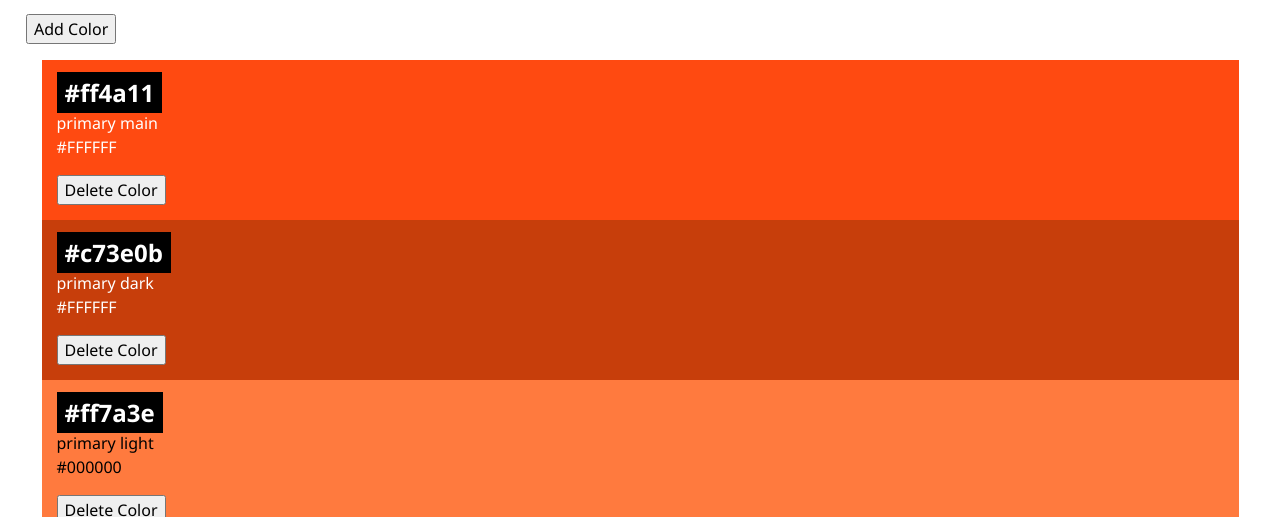
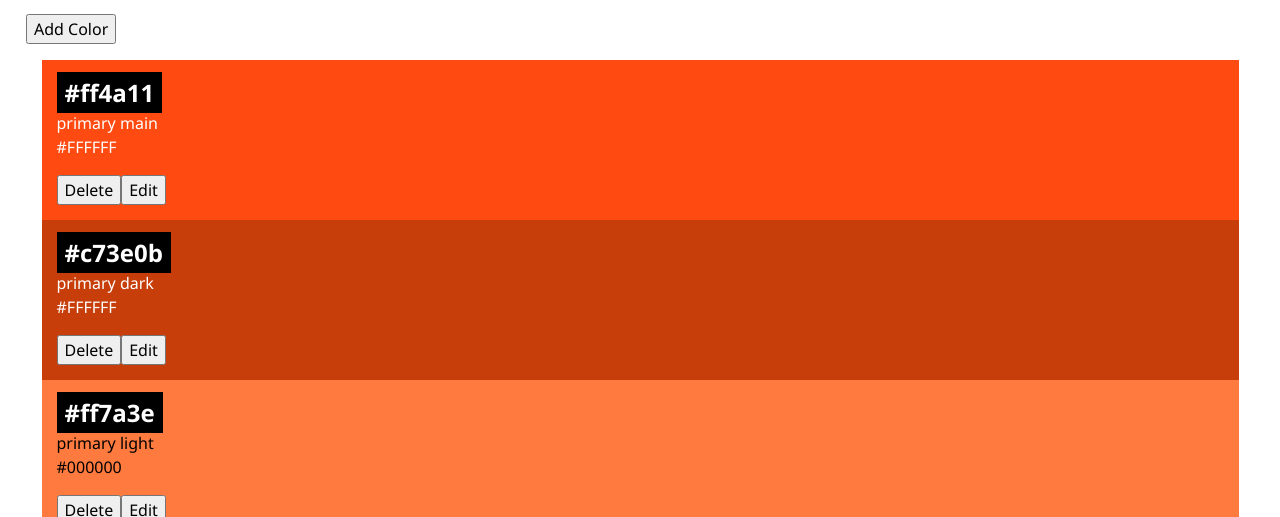
Before and after one commit to yonz-git/color-theme-app, a React (Vite) app: page / in a window 1280 px wide. Shown: the part 283-800 px from the top of the page. Built offline with nearby package versions, Linux system fonts and the light colour scheme.

Commit message:
new-delete-color

```diff
--- a/src/App.jsx
+++ b/src/App.jsx
@@ -15,14 +15,26 @@ function App() {
   function handleDeleteColor(idToDelete) {
     setColors(colors.filter((color) => color.id !== idToDelete));
   }
+
+  //     function handleEditColor(idToEdit) {
+
+  // const [edit, setEdit] = useState("");
+
+  //   }
   return (
     <>
       <h1>Theme Creator</h1>
+
       <ColorForm className="color-form" onSubmitColor={handleAddColor} />
       <div className="colorTheme">
+        {colors.length === 0 ? (
+          <p className="color-card-highlight">
+            No colors in your theme yet... Start by adding one!!
+          </p>
+        ) : (
           <ul>
             {colors.map((color) => (
-            <li className="color-form-list" key={color}>
+              <li className="color-form-list" key={color.id}>
                 <Color
                   id={color.id}
                   color={color}
@@ -34,6 +46,7 @@ function App() {
               </li>
             ))}
           </ul>
+        )}
       </div>
     </>
   );
--- a/src/Components/Color/Color.jsx
+++ b/src/Components/Color/Color.jsx
@@ -1,23 +1,54 @@
 import "./Color.css";
+import { useState } from "react";
+import ColorForm from "../ColorForm/ColorForm";
 
-export default function Color({ color, onDeleteColor }) {
+export default function Color({ color, onDeleteColor, onEditColor }) {
+  const [showConfirm, setShowConfirm] = useState(false);
+
   return (
     <li id={color.id} className="color-card" style={{ background: color.hex }}>
+      {showConfirm ? (
+        // Confirmation View
+        <div className="color-card-confirm">
+          <p className="color-card-highlight">Really delete?</p>
+          <button type="button" onClick={() => onDeleteColor(color.id)}>
+            Confirm
+          </button>
+          <button type="button" onClick={() => setShowConfirm(false)}>
+            Cancel
+          </button>
+        </div>
+      ) : (
+        //standard view
+
+        <>
           <h2 className="color-card-headline">{color.hex}</h2>
           <p className="color-card-role" style={{ color: color.contrastText }}>
             {color.role}
           </p>
-      <p className="color-card-contrast" style={{ color: color.contrastText }}>
+          <p
+            className="color-card-contrast"
+            style={{ color: color.contrastText }}
+          >
             {color.contrastText}
           </p>
           <button
             type="button"
             aria-label={`Delete color: ${color.role}`}
             style={{ marginTop: "1rem" }}
-        onClick={() => onDeleteColor(color.id)}
+            onClick={() => setShowConfirm(true)}
           >
-        Delete Color
+            Delete
           </button>
+          <button
+            type="button"
+            aria-label={`Edit color: ${color.role}`}
+            style={{ marginTop: "1rem" }}
+          >
+            Edit
+          </button>
+        </>
+      )}
     </li>
   );
 }
```
Lines whose indentation alone changed are shown as unchanged.
